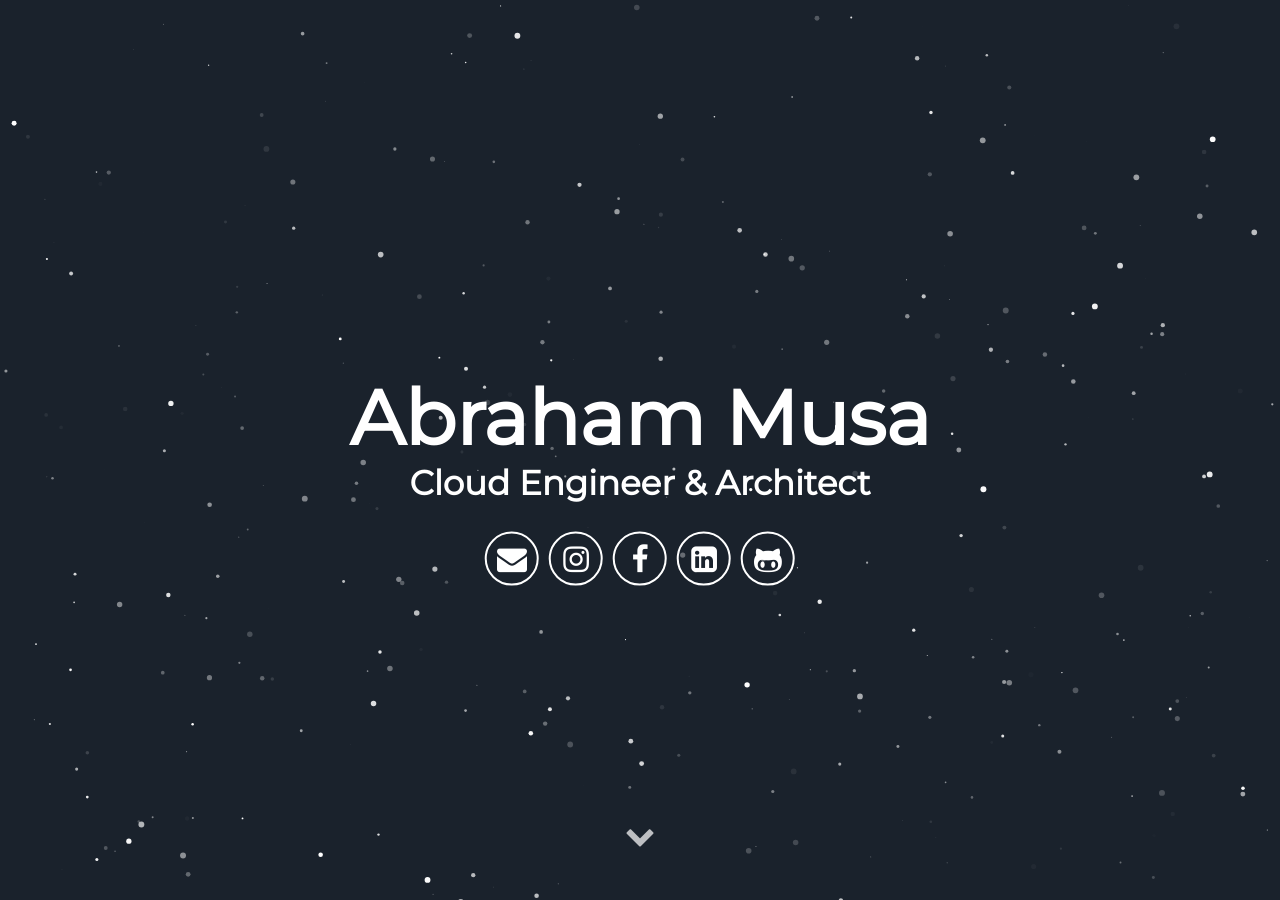
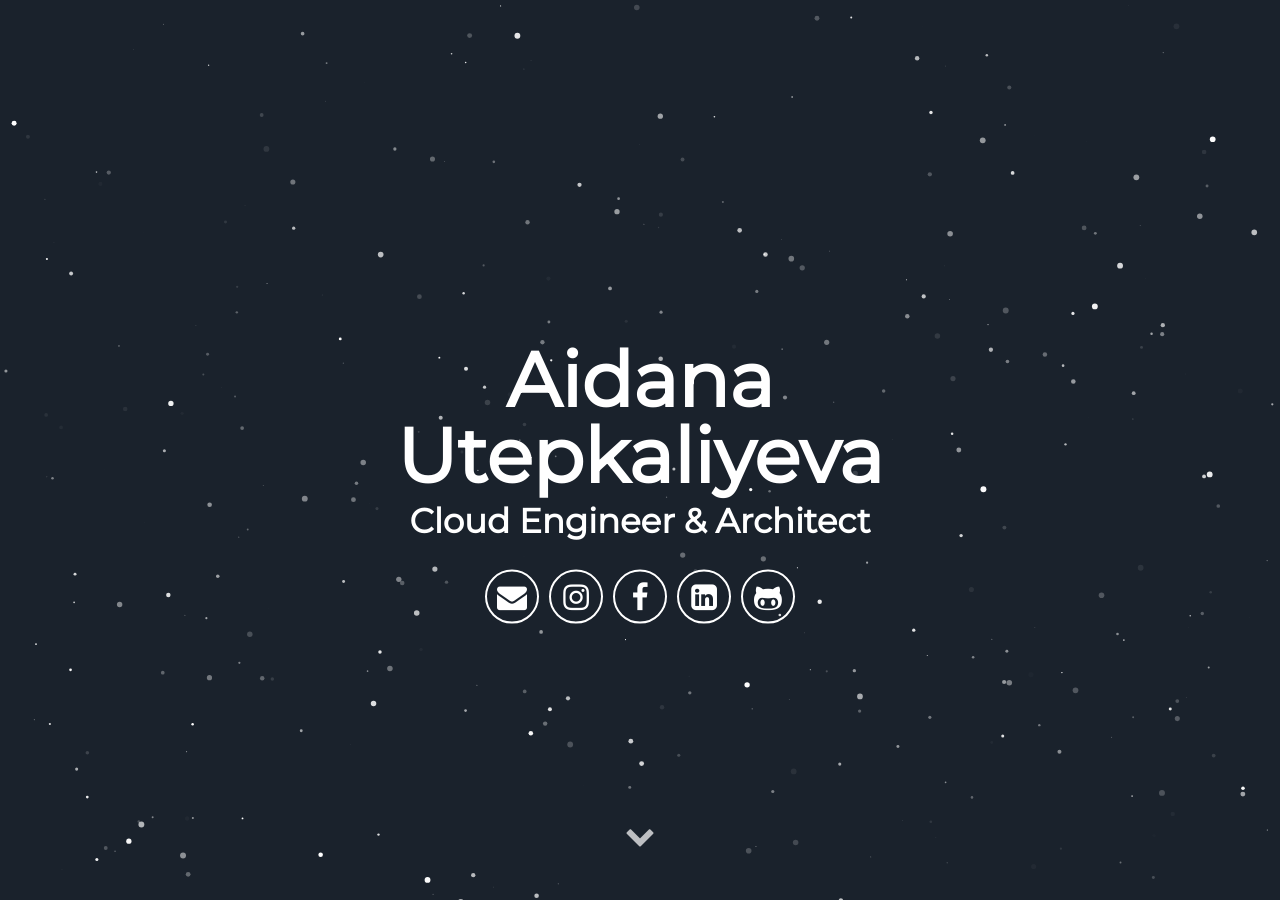
Before and after one commit to aidanautep90/Team_Works, a Jekyll site: the page built from index.html, in a window 1280 px wide and 900 px high. Built offline with Jekyll 4.4.1, drawn with Linux system fonts in a browser that asks for light colours; some web fonts are replaced.

Commit message:
any update

```diff
--- a/_config.yml
+++ b/_config.yml
@@ -1,16 +1,16 @@
 # Site settings
-title: Abraham Musa
+title: Aidana Utepkaliyeva
 description: Jekyll Theme Minimal Resume
 # baseurl: "" # the subpath of your site, e.g. /blog
-url: https://abraham-musa.github.io/abraham-musa/
+url: https://github.com/aidanautep90/Team_Works.git
 
 # User settings
-username: Abraham Musa
+username: Aidana Utepkaliyeva
 user_description: I\'m a nomad Software Engineer, always searching for the next challenge; no task is too scary nor too difficult. Lately I have been immersed in the <b>crypto-world</b> working for Radix, a London based startup trying to create the next massive scalable DLT. I'm one of the two guys behind all the JS related stuff.
 user_title: Cloud Engineer & Architect
-email: abraham.musa@gmail.com
-twitter_username: abraham-musa
-github_username:  abraham-musa
+email: aidanautep90@gmail.com
+twitter_username: dont have one
+github_username:  aidanautep90
 # gplus_username:  lorem_ipsum
 
 exclude: ['package.json', 'src' , 'node_modules']
```
Also changed, not shown: 2 other files.
